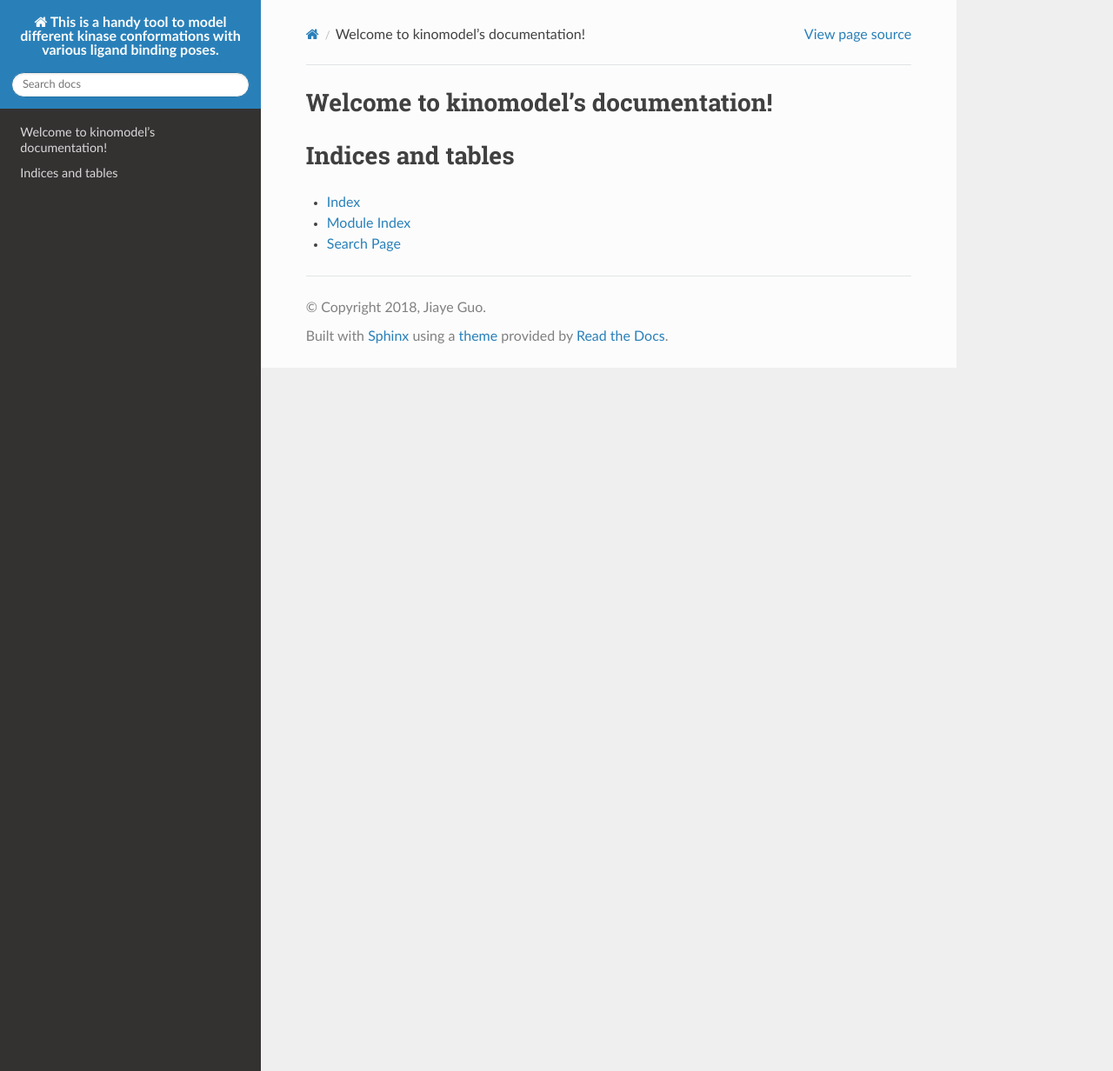
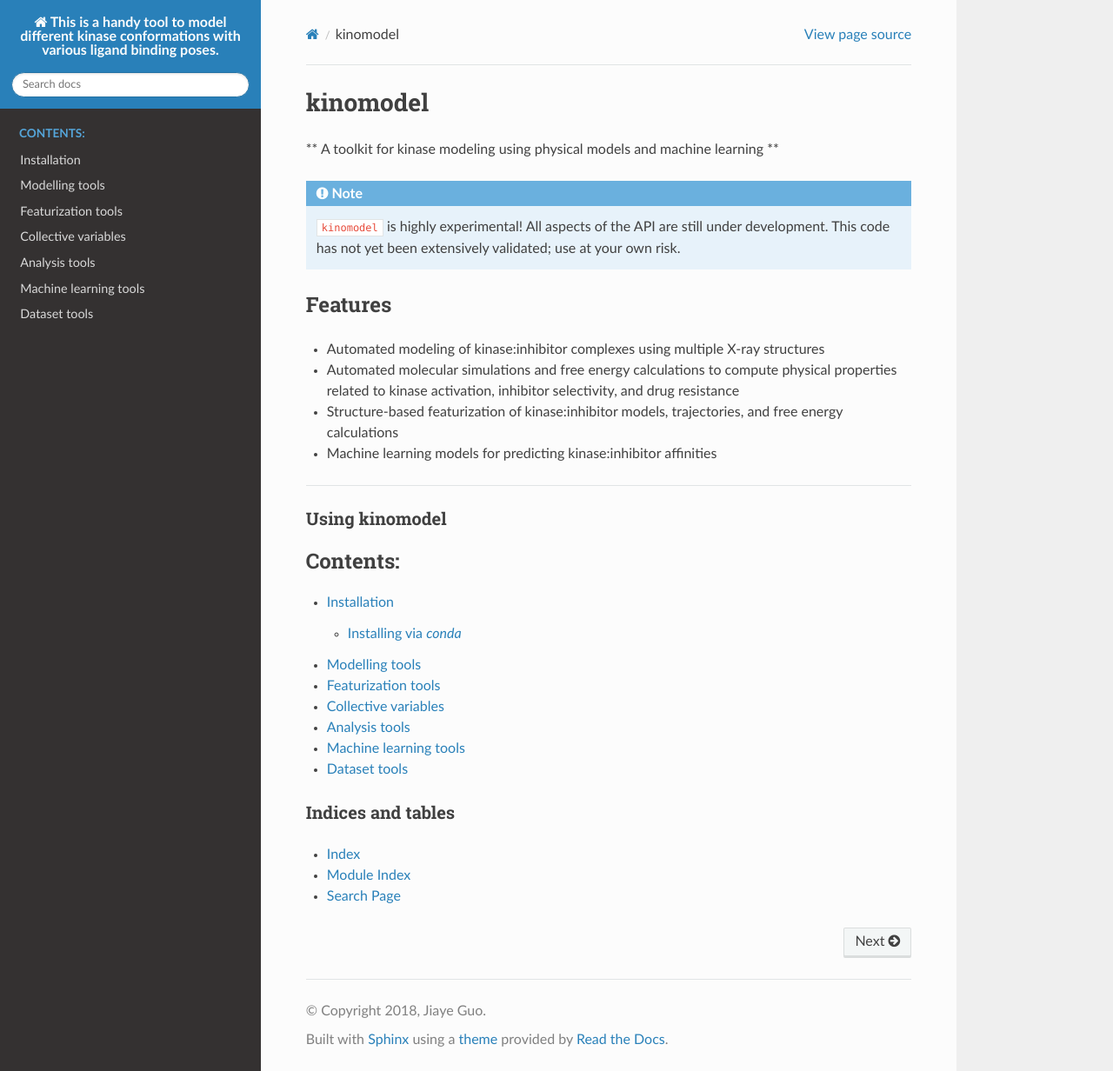
Before and after one commit to inspiremd/kinomodel, a Sphinx documentation site: the page built from docs/index.rst, in a window 1280 px wide and 1232 px high. Shown: the whole window at 87% size. Built offline with Sphinx 7.4.7 and the Read the Docs theme 2.0.0, drawn with Linux system fonts in a browser that asks for light colours.

Commit message:
Add template docs

```diff
--- a/docs/index.rst
+++ b/docs/index.rst
@@ -3,14 +3,46 @@
    You can adapt this file completely to your liking, but it should at least
    contain the root `toctree` directive.
 
-Welcome to kinomodel's documentation!
-=========================================================
+#########
+kinomodel
+#########
+
+** A toolkit for kinase modeling using physical models and machine learning **
+
+.. TODO: Refine this description
+
+.. note:: |IntroNoteText|
+
+.. |IntroNoteText| replace::
+    ``kinomodel`` is highly experimental!
+    All aspects of the API are still under development.
+    This code has not yet been extensively validated; use at your own risk.
+
+Features
+--------
+* Automated modeling of kinase:inhibitor complexes using multiple X-ray structures
+* Automated molecular simulations and free energy calculations to compute physical properties related to kinase activation, inhibitor selectivity, and drug resistance
+* Structure-based featurization of kinase:inhibitor models, trajectories, and free energy calculations
+* Machine learning models for predicting kinase:inhibitor affinities
+
+--------------------------------------------------------------------------------
+
+.. Special TOC so people can always get home
+
+Using kinomodel
+===============
 
 .. toctree::
    :maxdepth: 2
    :caption: Contents:
 
-
+   installation
+   models
+   features
+   cvs
+   analysis
+   ml
+   datasets
 
 Indices and tables
 ==================
```
Also changed, not shown: docs/analysis.rst (added, +13 -0 lines), docs/cvs.rst (added, +13 -0 lines), docs/datasets.rst (added, +13 -0 lines), docs/features.rst (added, +13 -0 lines), docs/installation.rst (added, +78 -0 lines), docs/ml.rst (added, +13 -0 lines), docs/models.rst (added, +13 -0 lines).
